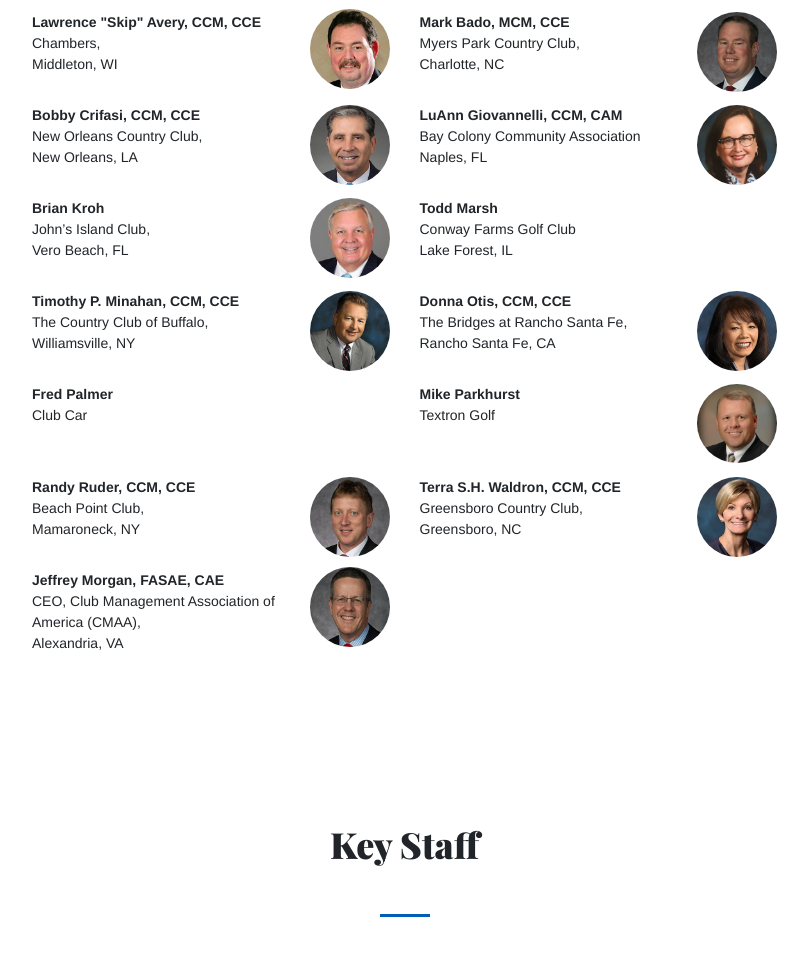
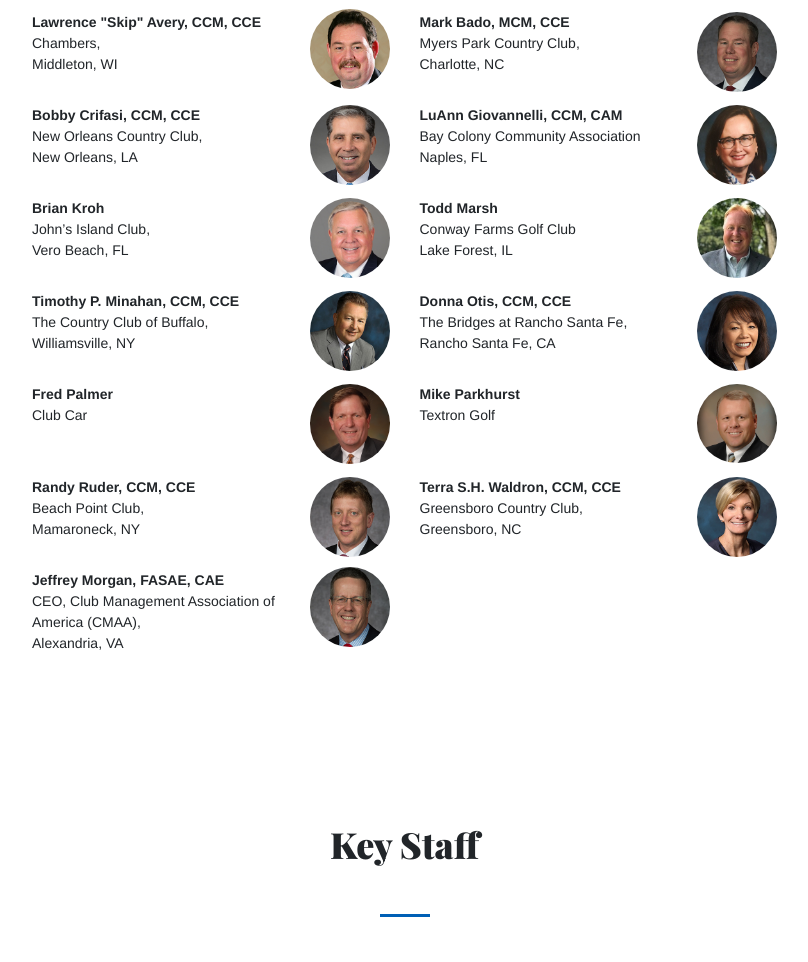
Before and after one commit to willflourance/The-Club-Foundation, a website: page contact.html in a window 1280 px wide. Shown: the part 1357-2319 px from the top of the page, without its empty margins (238-1046 px from the left). Drawn offline with nearby package versions, Linux system fonts and the light colour scheme; files that its build step writes are made by us from their sources.

Commit message:
Added Headshots
Updated the BOG for CF

```diff
--- a/contact.html
+++ b/contact.html
@@ -186,7 +186,7 @@ John’s Island Club,<br>
 Vero Beach, FL</span><br>
 <br>
 </div></div> <div class="col-md-6"><div align="left" class=""><span class="style7">
-
+<img src="img/staff/board-of-governors/CF-BOG-Headshots/todd-marsh.jpg" alt="Todd Marsh" class="staff-img board-headshot" />
 		  <strong>Todd Marsh </strong><br>
 		</span>Conway Farms Golf Club<br>
         Lake Forest, IL
@@ -219,6 +219,8 @@ Williamsville, NY</span> <br>
 			<div class="row">
 
 		<div class="col-md-6"><div align="left" class=""><span class="style7">
+			<img src="img/staff/board-of-governors/CF-BOG-Headshots/fred-palmer.jpg" alt="Fred Palmer" class="staff-img board-headshot" />
+
 			<strong>Fred Palmer</strong><br>
 		Club Car<br>
 		</span> <br>
```
Also changed, not shown: img/staff/board-of-governors/CF-BOG-Headshots/fred-palmer.JPG (added), img/staff/board-of-governors/CF-BOG-Headshots/todd-marsh.jpg (added).
